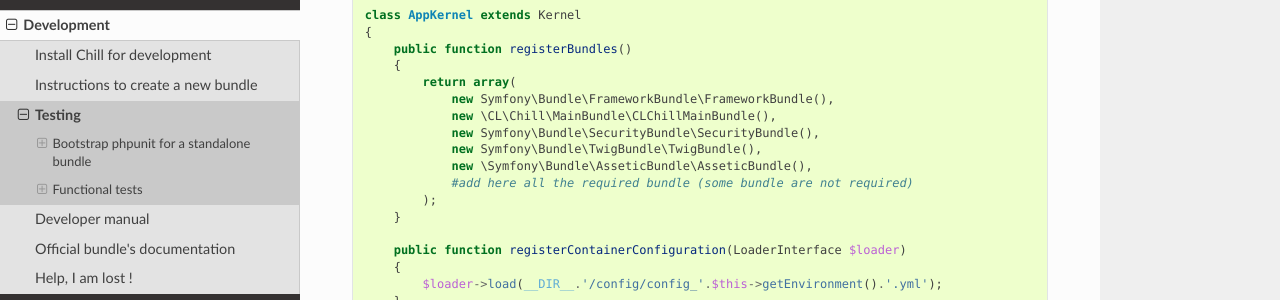
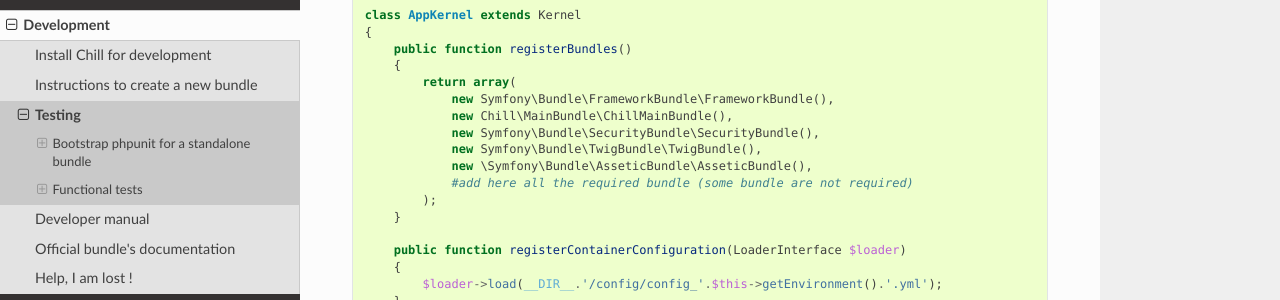
Before and after one commit to Chill-project/Documentation, a Sphinx documentation site: the page built from source/development/make-test-working.rst, in a window 1280 px wide and 900 px high, scrolled down 2564 px. Shown: the part 151-451 px from the top of the window. Built offline with Sphinx 7.4.7 and the Read the Docs theme 2.0.0, drawn with Linux system fonts in a browser that asks for light colours.

Commit message:
CLChillMainBundle -> ChillMainBundle

```diff
--- a/source/development/make-test-working.rst
+++ b/source/development/make-test-working.rst
@@ -149,7 +149,7 @@ This file boostrap the app. It contains three functions. This is the file used i
         {
             return array(
                 new Symfony\Bundle\FrameworkBundle\FrameworkBundle(),
-                new \CL\Chill\MainBundle\CLChillMainBundle(),
+                new Chill\MainBundle\ChillMainBundle(),
                 new Symfony\Bundle\SecurityBundle\SecurityBundle(),
                 new Symfony\Bundle\TwigBundle\TwigBundle(),
                 new \Symfony\Bundle\AsseticBundle\AsseticBundle(),
```
